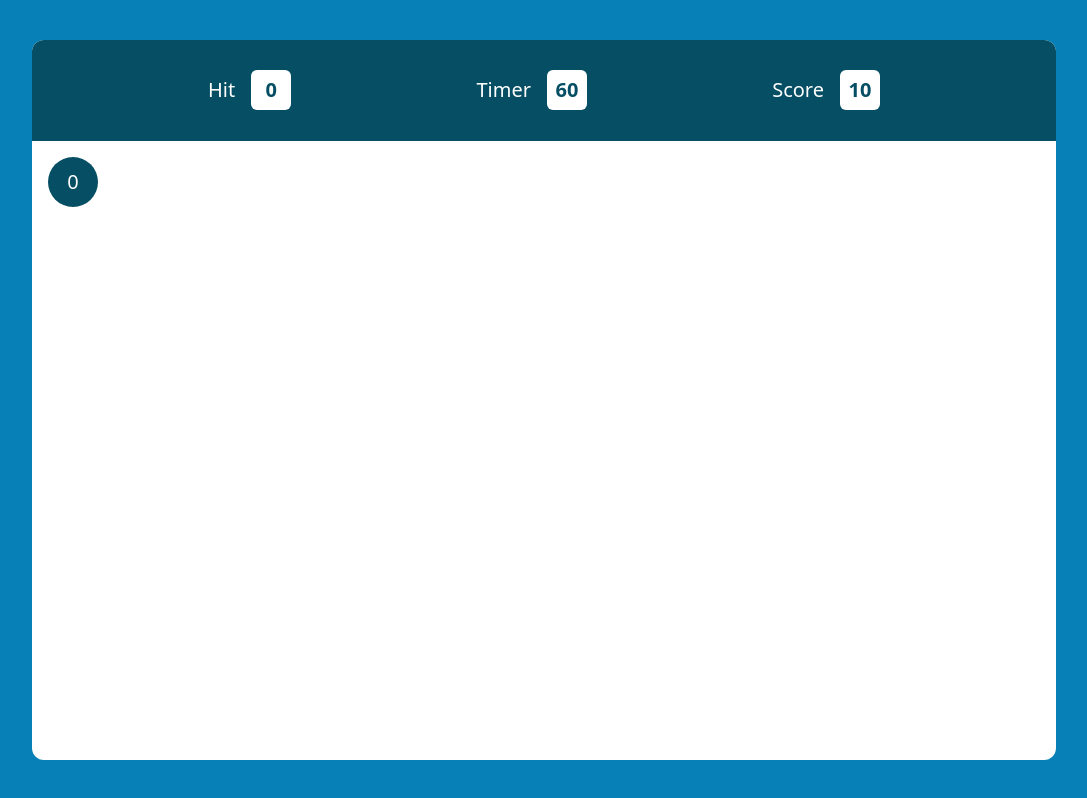
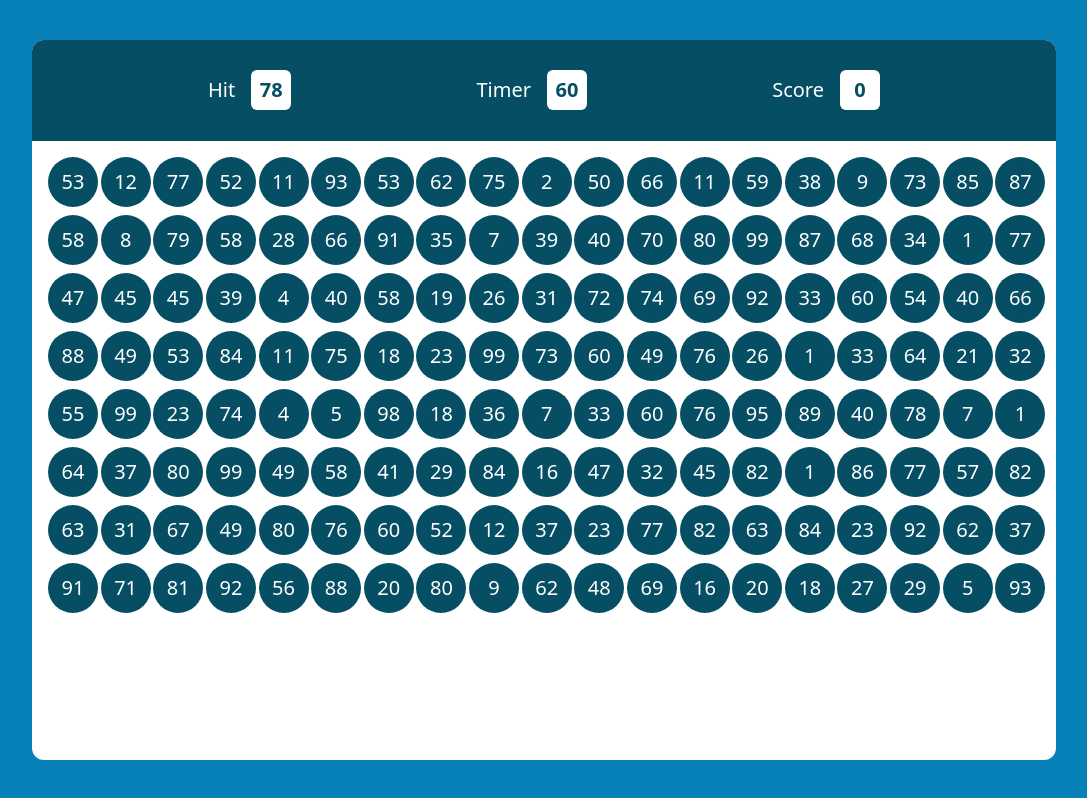
Before and after one commit to hussain-jawaid/bubble-game, a plain HTML site: page index.html in a window 1280 px wide. Shown: the whole page, without its empty margins (96-1183 px from the left). Drawn offline with nearby package versions, Linux system fonts and the light colour scheme.

Commit message:
initialize game logic and UI components for Bubble Game

```diff
--- a/index.html
+++ b/index.html
@@ -34,14 +34,12 @@
                 <p class="text-white text-xl">Score</p>
                 <div id="hitBox"
                     class="bg-white text-[#054e63] flex justify-center items-center text-xl font-bold w-[40px] h-[40px] rounded-md">
-                    10
+                    0
                 </div>
             </div>
         </div>
-        <div id="gameWindow" class="p-4 grid grid-cols-19">
-            <div id="numBox"
-                class="w-[50px] h-[50px] bg-[#054e63] flex justify-center items-center text-white text-xl rounded-full">
-                0</div>
+        <div id="gameWindow" class="p-4 grid grid-cols-19 gap-2">
+            <!-- all bubbles will appear here -->
         </div>
     </div>
     <script src="script.js"></script>
--- a/script.js
+++ b/script.js
@@ -0,0 +1,44 @@
+class BubbleGame {
+  constructor(hitBoxId, timerBoxId, scoreBoxId) {
+    this.hitBox = document.getElementById(hitBoxId);
+    this.timerBox = document.getElementById(timerBoxId);
+    this.scoreBox = document.getElementById(scoreBoxId);
+
+    this.score = 0;
+    this.timeLeft = 60;
+    this.hit = 0;
+    this.bubbles = [];
+
+    this.generateRandomNums();
+  }
+
+  generateRandomNums() {
+    this.bubbles = Array.from({ length: 152 }, () =>
+      Math.floor(Math.random() * 100)
+    );
+    this.createBubbles();
+    this.hitBox.textContent = Math.floor(Math.random() * 100);
+  }
+
+  createBubbles() {
+    const gameWindow = document.getElementById("gameWindow");
+    gameWindow.innerHTML = "";
+    this.bubbles.forEach((val) => {
+      const numBox = document.createElement("div");
+      numBox.className =
+        "numBox w-[50px] h-[50px] bg-[#054e63] flex justify-center items-center text-white text-xl rounded-full cursor-pointer";
+      numBox.textContent = val;
+      gameWindow.appendChild(numBox);
+    });
+  }
+}
+
+document.addEventListener("DOMContentLoaded", () => {
+  const game = new BubbleGame("hitBox", "timerBox", "scoreBox");
+
+  document.getElementById("gameWindow").addEventListener("click", (e) => {
+    if (e.target.classList.contains("numBox")) {
+      game.generateRandomNums();
+    }
+  });
+});
```
